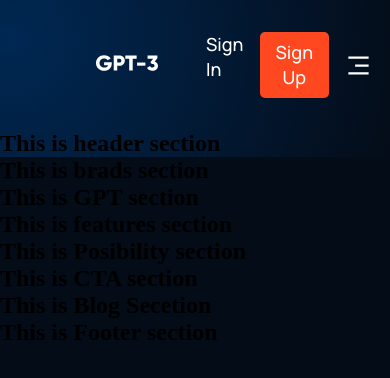
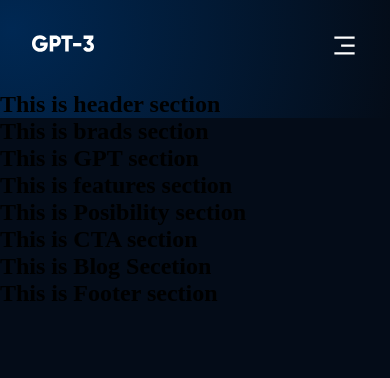
Before and after one commit to shafrinahamed97/gpt3, a React (Create React App) app: page / in a window 390 px wide. Shown: the top 378 px of the page. Built offline with nearby package versions, Linux system fonts and the light colour scheme.

Commit message:
responsive navbar in large device, table screen & mobile screen

```diff
--- a/src/components/navbar/Navbar.css
+++ b/src/components/navbar/Navbar.css
@@ -105,5 +105,33 @@
 
     .gpt3-navbar-menu{
         display: flex;
+        color: #fff;
     }
 }
+
+@media screen and (max-width: 700px){
+    .gpt3-navbar{
+        padding: 2rem 4rem;
+    }
+
+
+}
+
+@media screen and (max-width: 550px){
+    .gpt3-navbar{
+        padding: 2rem;
+    }
+
+    .gpt3-navbar-sign{
+        display: none;
+    }
+
+    .gpt-navbar-menu-container{
+        top: 20px;
+    }
+
+    .gpt3-navbar-menu-container-links-sign{
+        display: block;
+    }
+
+}
```
